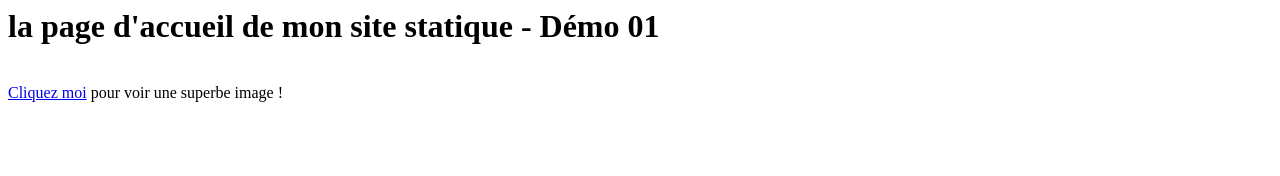
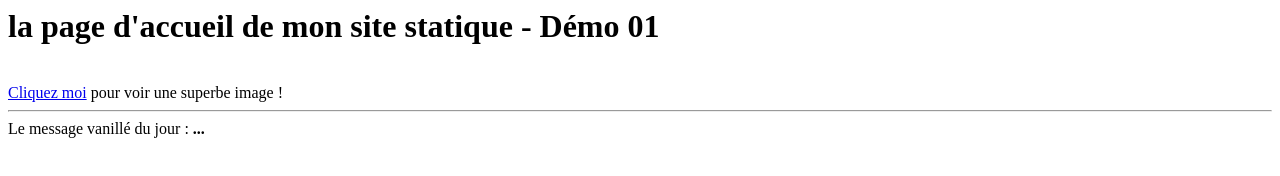
Before and after one commit to flyingoverclouds/StaticWebApp-Vanille, a plain HTML site: page wwwroot/index.html in a window 1280 px wide. Drawn offline with Linux system fonts and the light colour scheme; no server answers.

Commit message:
add motd from api

```diff
--- a/wwwroot/index.html
+++ b/wwwroot/index.html
@@ -6,5 +6,13 @@
 <h1>la page d'accueil de mon site statique - D&eacute;mo 01</h1>
 <br/>
 <a href="superbeimage.jpg">Cliquez moi</a> pour voir une superbe image !
+<hr/>
+Le message vanill&eacute; du jour : <b id="name">...</b>
+    <script>
+        (async function() {
+      let { text } = await( await fetch(`/api/motd`)).json();
+      document.querySelector('#name').textContent = text;
+    }())
+    </script>
 </body>
 </html>
```
